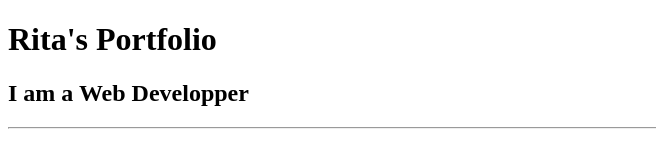
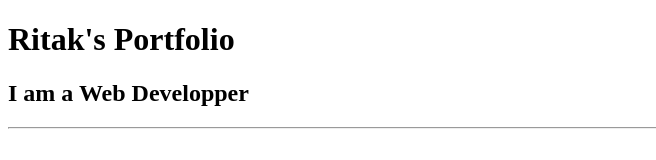
Before and after one commit to Ryta4/Html-portfolio, a plain HTML site: page index.html in a window 1280 px wide. Shown: the top 160 px of the page, without its empty margins (0-656 px from the left). Drawn offline with Linux system fonts and the light colour scheme.

Commit message:
Update index.html

```diff
--- a/index.html
+++ b/index.html
@@ -6,7 +6,7 @@
   <title>Ritak's Portfolio</title>
 </head>
 <body>
-   <h1>Rita's Portfolio</h1>
+   <h1>Ritak's Portfolio</h1>
    <h2>I am a Web Developper</h2>
    <hr />
    <br />
```
